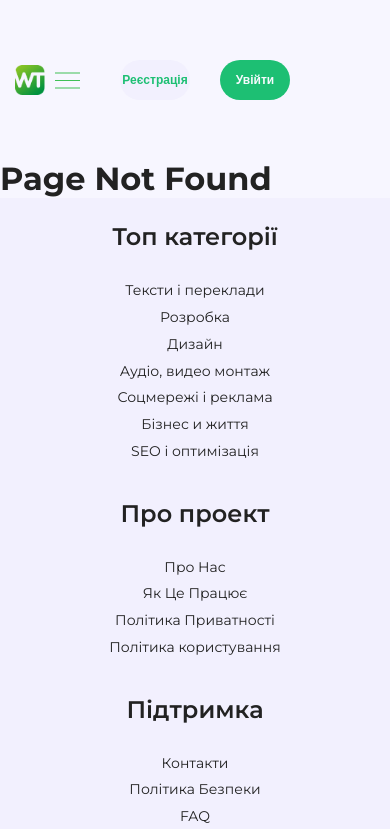
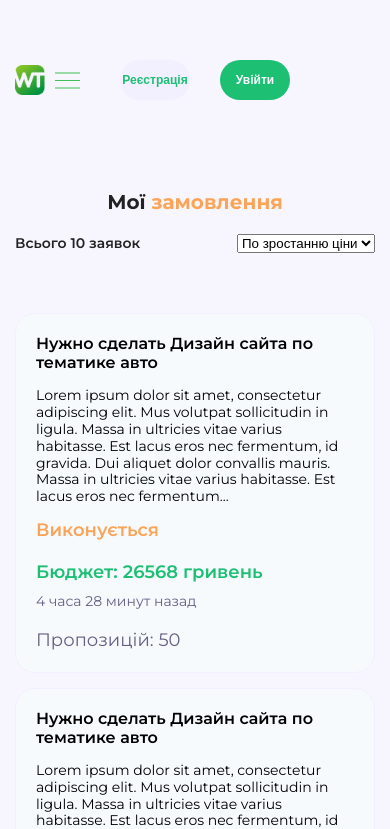
Before and after one commit to Pazhiloi/freelance-marketplace, a React (Create React App) app: page /orders in a window 390 px wide. Shown: the top 829 px of the page. Built offline with nearby package versions, Linux system fonts and the light colour scheme.

Commit message:
ended up building of orders page with markup and styles

```diff
--- a/src/App.tsx
+++ b/src/App.tsx
@@ -3,12 +3,14 @@ import HomePage from "./pages/HomePage";
 import ErrorPage from "./pages/ErrorPage";
 import MarketPage from "./pages/MarketPage";
 import ProfilePage from "./pages/ProfilePage";
+import OrdersPage from "./pages/OrdersPage";
 function App() {
   return (
     <Routes>
         <Route path='/' element={<HomePage/>}/>
         <Route path='/market' element={<MarketPage/>}/>
         <Route path='/profile' element={<ProfilePage/>}/>
+        <Route path='/orders' element={<OrdersPage/>}/>
         <Route path='*' element={<ErrorPage/>}/>
       </Routes>
   );
--- /dev/null
+++ b/src/app/components/screens/orders/Orders.tsx
@@ -0,0 +1,12 @@
+import React, { FC } from 'react';
+import MyOrders from '../../sections/MyOrders/MyOrders';
+
+const Orders: FC = () => {
+  return (
+    <div className='container'>
+         <MyOrders/>
+    </div>
+  );
+};
+
+export default Orders;
--- /dev/null
+++ b/src/app/components/sections/MyOrders/MyOrders.module.scss
@@ -0,0 +1,30 @@
+.section{
+  padding: 30px 0;
+}
+
+.title,
+.top{
+  margin-bottom: 60px;
+}
+.title{
+  text-align: center;
+  >span{
+    color: #fba457;
+  }
+}
+
+.top{
+  display: flex;
+  justify-content: space-between;
+  align-items: center;
+}
+
+@media(max-width: 500px){
+  .title{
+    margin-bottom: 20px;
+    font-size: 20px !important;
+  }
+  .topTitle{
+    font-size: 14px !important;
+  }
+}
--- /dev/null
+++ b/src/app/components/sections/MyOrders/MyOrders.tsx
@@ -0,0 +1,41 @@
+import React, { FC } from 'react';
+import s from "./MyOrders.module.scss";
+import { works } from '../../../data/works';
+import MyOrder from '../../ui/MyOrder/MyOrder';
+const MyOrders: FC = () => {
+  return (
+    <div className={s.section}>
+      <h1 className={`${s.title} maxin-title`}>
+        Мої <span>замовлення</span>
+      </h1>
+
+      <div className={s.top}>
+        <div className={`${s.topTitle} title`}>Всього 10 заявок</div>
+        <select className={s.select}>
+          <option value="" className={s.option}>
+            По зростанню ціни
+          </option>
+          <option value="" className={s.option}>
+            По спаданню ціни
+          </option>
+        </select>
+      </div>
+
+      <div className={s.items}>
+        {works.map(({ id, title, price, uploaded, offers, status, text }) => (
+          <MyOrder
+            key={id}
+            title={title}
+            price={price}
+            uploaded={uploaded}
+            offers={offers}
+            status={status}
+            text={text}
+          />
+        ))}
+      </div>
+    </div>
+  );
+};
+
+export default MyOrders;
--- /dev/null
+++ b/src/app/components/ui/MyOrder/MyOrder.module.scss
@@ -0,0 +1,105 @@
+.item,
+.title,
+.text {
+  margin-bottom: 30px;
+}
+.title,
+.text {
+  color: #000;
+}
+.item {
+  display: flex;
+  justify-content: space-between;
+  background: #f6fafd;
+  border: 1px solid #f2f0fe;
+  border-radius: 20px;
+  padding: 20px;
+}
+
+.left {
+  flex: 0.8;
+}
+
+.title,
+.price {
+  font-weight: 600;
+  font-size: 24px;
+}
+
+.text,
+.offers {
+  font-weight: 400;
+  font-size: 18px;
+}
+
+.status {
+  font-weight: 600;
+  font-size: 18px;
+}
+
+.right {
+  display: flex;
+  flex-direction: column;
+  justify-content: space-between;
+  align-items: flex-end;
+}
+
+.price {
+  color: #1dbf73;
+  margin-bottom: 10px;
+}
+.uploaded,
+.offers {
+  color: #656084;
+}
+.uploaded {
+  font-size: 14px;
+  font-weight: 400;
+  text-align: right;
+}
+
+@media (max-width: 900px) {
+  .item {
+    flex-direction: column;
+    align-items: flex-start;
+  }
+  .uploaded {
+    text-align: left;
+  }
+  .left {
+    flex: unset;
+    margin-bottom: 20px;
+  }
+  .right {
+    align-items: flex-start;
+  }
+  .priceWrapper {
+    margin-bottom: 20px;
+  }
+}
+
+@media (max-width: 700px) {
+  .title,
+  .text {
+    margin-bottom: 15px;
+  }
+  .title,.price {
+    font-size: 18px;
+  }
+  .text {
+    font-size: 16px;
+  }
+}
+
+@media (max-width: 550px)
+{
+  .item{
+    margin-bottom: 15px;
+  }
+.title{
+  font-size: 16px;
+}
+.text{
+  font-size: 14px;
+}
+}
--- /dev/null
+++ b/src/app/components/ui/MyOrder/MyOrder.tsx
@@ -0,0 +1,31 @@
+import React, { FC } from 'react';
+import s from "./MyOrder.module.scss";
+import { writeClassForStatus } from '../../../utils/classes/writeClassForStatus';
+
+interface IMyOrder {
+  title: string;
+  price: number;
+  uploaded: string;
+  offers: number;
+  status: string;
+  text: string;
+}
+const MyOrder: FC<IMyOrder> = ({ title, price, uploaded, offers, status, text }) => {
+  const classStatus = writeClassForStatus(status)
+  return <div className={s.item}>
+    <div className={s.left}>
+      <div className={s.title}>{title}</div>
+      <p className={s.text}>{text}</p>
+      <div className={`${s.status} ${classStatus}`}>{status}</div>
+    </div>
+    <div className={s.right}>
+      <div className={s.priceWrapper}>
+        <div className={s.price}>Бюджет: {price} гривень</div>
+        <div className={s.uploaded}>{uploaded}</div>
+      </div>
+      <div className={s.offers}>Пропозицій: {offers}</div>
+    </div>
+  </div>;
+};
+
+export default MyOrder;
--- a/src/app/data/works.ts
+++ b/src/app/data/works.ts
@@ -27,6 +27,9 @@ for (let i = 0; i < 11; i++) {
 }
 
 for (let i = 0; i < 5; i++) {
+  const statuses = ["Прийом ставок", "Завершено", "Закритий", "Виконується"];
+  const randomStatusIndex = Math.floor(Math.random() * statuses.length);
+  const randomStatus = statuses[randomStatusIndex];
 const work = {
   id: i + 1,
   title: "Нужно сделать Дизайн сайта по тематике авто",
@@ -38,6 +41,8 @@ const work = {
   reviews: 15,
   uploaded: "4 часа 28 минут назад",
   offers: 50,
+  status: randomStatus,
+  text: `Lorem ipsum dolor sit amet, consectetur adipiscing elit. Mus volutpat sollicitudin in ligula. Massa in ultricies vitae varius habitasse. Est lacus eros nec fermentum, id gravida. Dui aliquet dolor convallis mauris. Massa in ultricies vitae varius habitasse. Est lacus eros nec fermentum...`,
 };
 
 works.push(work);
--- /dev/null
+++ b/src/app/utils/classes/writeClassForStatus.ts
@@ -0,0 +1,9 @@
+export const writeClassForStatus = (status: string) => {
+if (status === "Прийом ставок" || status === "Виконується") {
+  return "color-orange";
+} else if (status === "Завершено") {
+  return "color-green";
+} else if (status === "Закритий") {
+  return "color-red";
+}
+}
--- a/src/index.css
+++ b/src/index.css
@@ -49,6 +49,9 @@ a {
 
 .color-green {
   color: #1dbf73;
+}
+.color-red{
+  color: #ff2b2b;
 }
 
 .bg-green {
--- /dev/null
+++ b/src/pages/OrdersPage.tsx
@@ -0,0 +1,12 @@
+import React, { FC } from 'react';
+import Orders from '../app/components/screens/orders/Orders';
+
+const OrdersPage: FC = () => {
+  return (
+    <div>
+      <Orders/>
+    </div>
+  );
+};
+
+export default OrdersPage;
```
